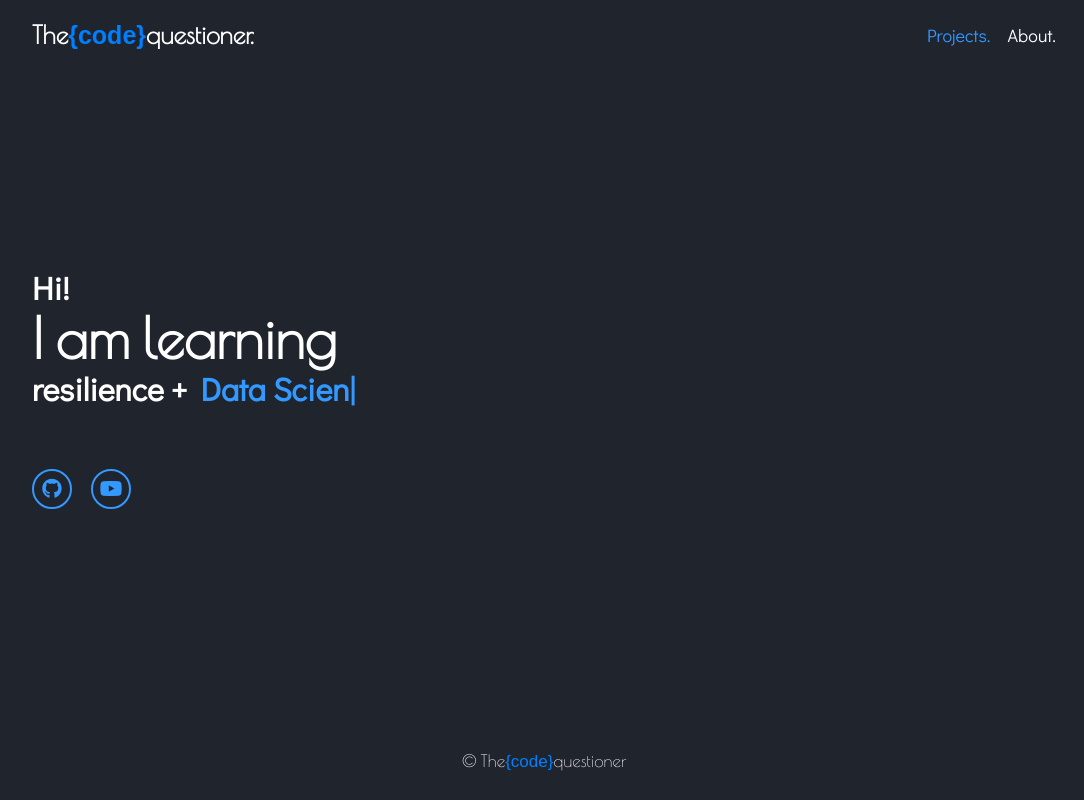
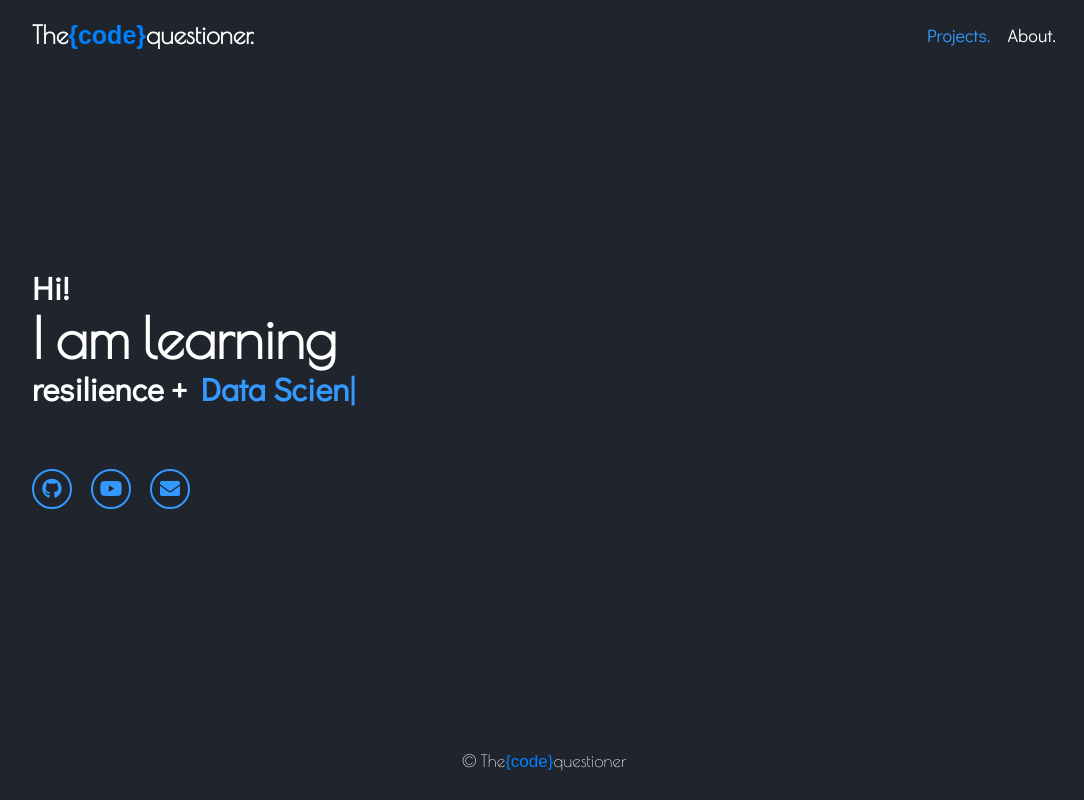
Before and after one commit to thecodequestioner/thecodequestioner.github.io, a plain HTML site: page index.html in a window 1280 px wide. Shown: the whole page, without its empty margins (96-1180 px from the left). Drawn offline with nearby package versions, Linux system fonts and the light colour scheme; a web font is replaced by a local one.

Commit message:
Add email icon

```diff
--- a/index.html
+++ b/index.html
@@ -28,6 +28,7 @@
         <div class="social-media">
           <a href="https://github.com/thecodequestioner" target="_blank" rel="noopener noreferrer" style="--i:4"><i class='fab fa-github'></i></a>
           <a href="https://www.youtube.com/" target="_blank" rel="noopener noreferrer" style="--i:5"><i class='fab fa-youtube'></i></a>
+          <a href="mailto:student.diagram802@passfwd.com" target="_blank" rel="noopener noreferrer" style="--i:6"><i class='fas fa-envelope'></i></a>
         </div>
       </div>
     </section>
```
